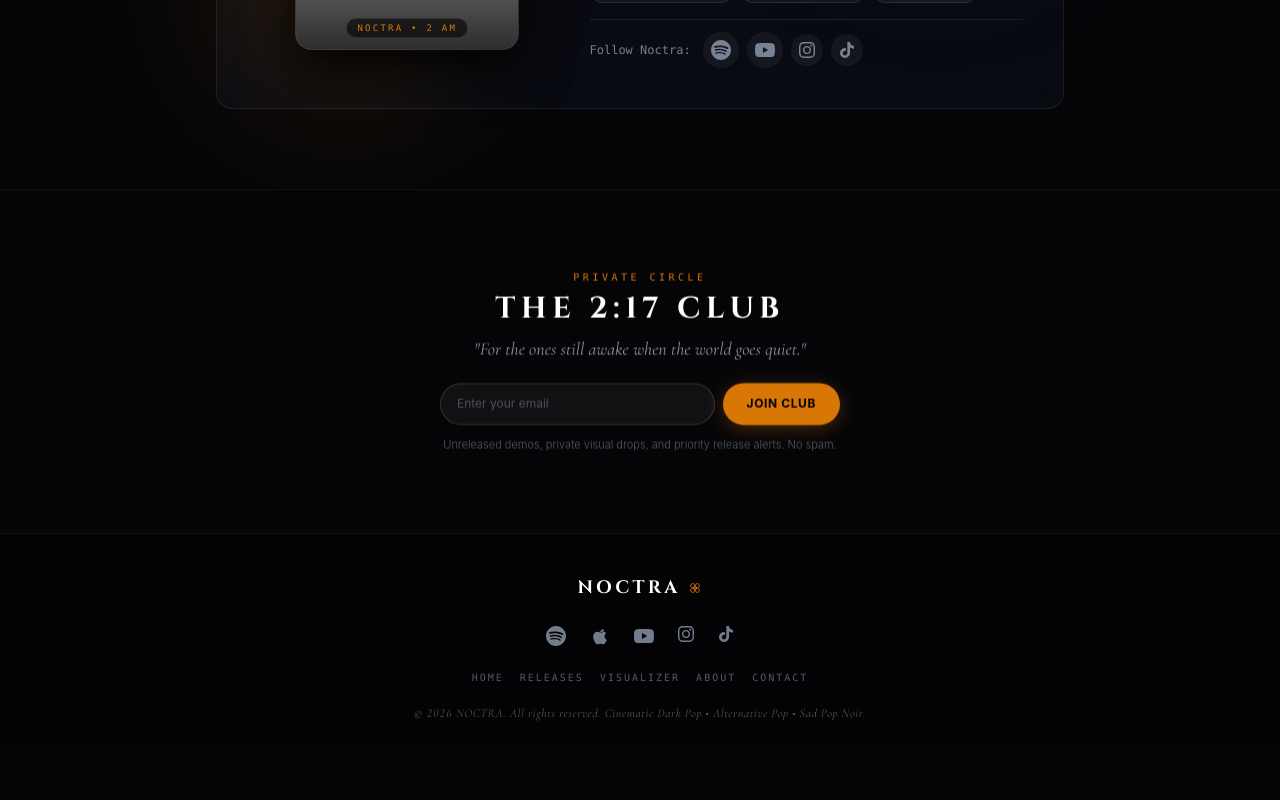
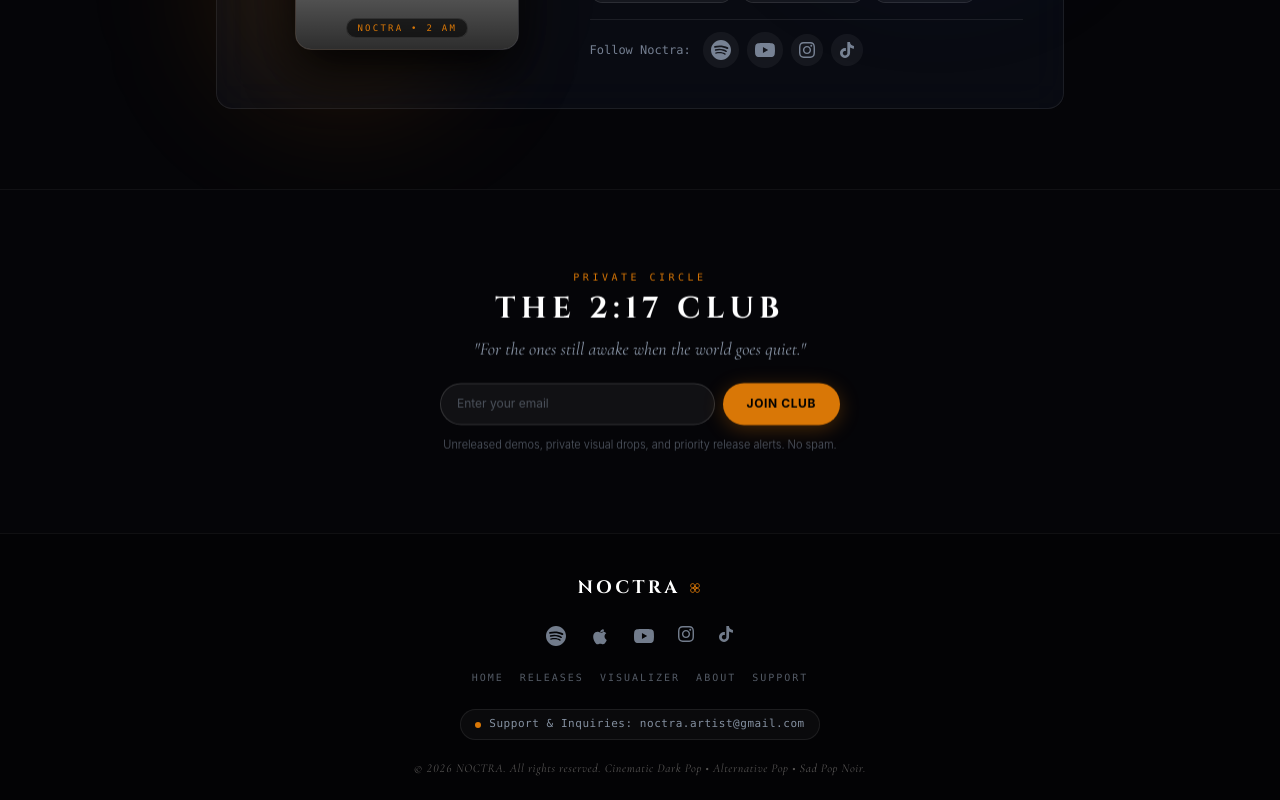
Before and after one commit to mundoantigo2023-rgb/Noctra, a React (Vite) app: page / in a window 1280 px wide. Shown: the part 3324-4124 px from the top of the page. Before the commit the page ends 4069 px from the top, so only its background shows below. Built offline with nearby package versions, Linux system fonts and the light colour scheme; grey boxes are pictures that could not be loaded.

Commit message:
feat: create React application and configuration for Noctra site

```diff
--- a/src/App.tsx
+++ b/src/App.tsx
@@ -1037,14 +1037,25 @@ const SiteFooter = () => (
         </a>
       </div>
 
-      {/* Navigation */}
-      <nav className="flex flex-wrap justify-center gap-4 text-[10px] font-mono tracking-[0.2em] text-[#A3B1C6]/50">
+      {/* Navigation & Contact */}
+      <nav className="flex flex-wrap justify-center items-center gap-4 text-[10px] font-mono tracking-[0.2em] text-[#A3B1C6]/50">
         <a href="#home" className="hover:text-white transition-colors">HOME</a>
         <a href="#releases" className="hover:text-white transition-colors">RELEASES</a>
         <a href="#visualizer" className="hover:text-white transition-colors">VISUALIZER</a>
         <a href="#about" className="hover:text-white transition-colors">ABOUT</a>
-        <a href={`mailto:${LINKS_CONFIG.contactEmail}`} className="hover:text-[#d97706] transition-colors">CONTACT</a>
+        <a href={`mailto:${LINKS_CONFIG.contactEmail}`} className="hover:text-[#d97706] transition-colors">SUPPORT</a>
       </nav>
+
+      {/* Support Direct Link */}
+      <div className="pt-1">
+        <a
+          href={`mailto:${LINKS_CONFIG.contactEmail}`}
+          className="inline-flex items-center gap-2 px-3.5 py-1.5 rounded-full bg-white/[0.03] hover:bg-white/[0.08] border border-white/8 hover:border-[#d97706]/40 text-[#A3B1C6]/80 hover:text-[#d97706] text-[11px] font-mono tracking-wider transition-all"
+        >
+          <span className="w-1.5 h-1.5 rounded-full bg-[#d97706]" />
+          <span>Support & Inquiries: {LINKS_CONFIG.contactEmail}</span>
+        </a>
+      </div>
 
       {/* Copyright */}
       <p className="font-cormorant italic text-[#F3EEE7]/35 text-xs tracking-wider">
--- a/src/config.ts
+++ b/src/config.ts
@@ -55,7 +55,7 @@ export const LINKS_CONFIG: LinksConfig = {
   youtubeFeaturedVideoUrl: "https://youtu.be/TMnZQHayL2k",
   instagramUrl: "https://www.instagram.com/noctra.artist",
   tiktokUrl: "https://www.tiktok.com/@noctramusic",
-  contactEmail: "press@noctraofficial.com",
+  contactEmail: "noctra.artist@gmail.com",
 
   // 2. OFFICIAL BIOGRAPHY
   officialBio:
```
